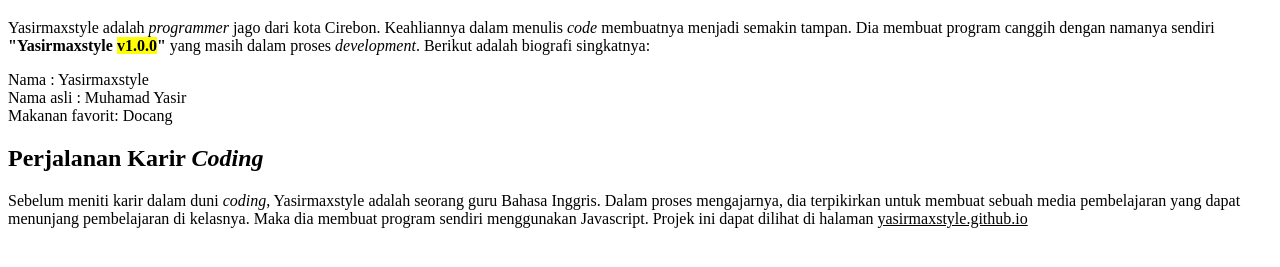
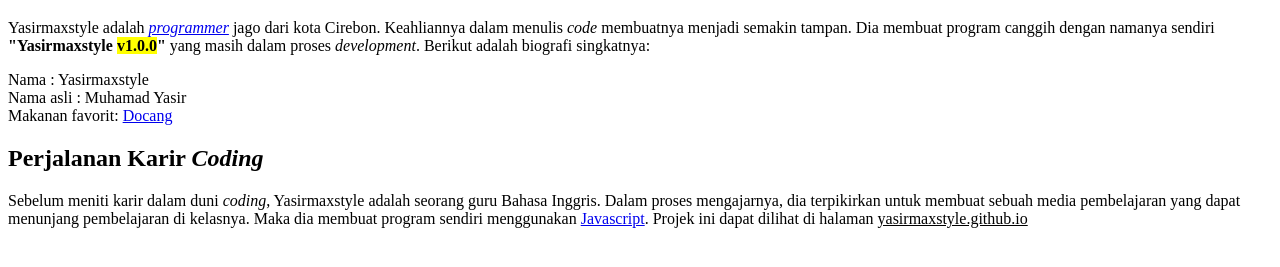
Before and after one commit to yasirmaxstyle/fgo24-css-basic, a website: page index.html in a window 1280 px wide. Shown: the part 61-328 px from the top of the page. Drawn offline with Linux system fonts and the light colour scheme.

Commit message:
docs: add hyperlink for some words that need definition

```diff
--- a/index.html
+++ b/index.html
@@ -1,5 +1,5 @@
 <!DOCTYPE html>
-<html lang="en">
+<html lang="id">
 
 <head>
     <meta name="description"
@@ -12,7 +12,8 @@
 <body>
     <h1>About Yasirmaxstyle</h1>
     <p>
-        Yasirmaxstyle adalah <i>programmer</i> jago dari kota Cirebon. Keahliannya dalam menulis <i>code</i> membuatnya
+        Yasirmaxstyle adalah <i><a href="./programmer.html" target="_blank">programmer</a></i> jago dari kota Cirebon. Keahliannya dalam
+        menulis <i>code</i> membuatnya
         menjadi
         semakin tampan. Dia membuat program canggih dengan namanya sendiri <b>"Yasirmaxstyle <mark>v1.0.0</mark>"</b>
         yang masih dalam proses <i>development</i>. Berikut adalah
@@ -21,13 +22,14 @@
     <p>
         Nama : Yasirmaxstyle<br>
         Nama asli : Muhamad Yasir<br>
-        Makanan favorit: Docang
+        Makanan favorit: <a href="./docang.html" target="_blank">Docang</a>
     </p>
     <h2>Perjalanan Karir <i>Coding</i></h2>
     <p>
         Sebelum meniti karir dalam duni <i>coding</i>, Yasirmaxstyle adalah seorang guru Bahasa Inggris. Dalam proses
         mengajarnya, dia terpikirkan untuk membuat sebuah media pembelajaran yang dapat menunjang pembelajaran di
-        kelasnya. Maka dia membuat program sendiri menggunakan Javascript. Projek ini dapat dilihat di halaman
+        kelasnya. Maka dia membuat program sendiri menggunakan <a href="./javascript.html" target="_blank">Javascript</a>. Projek ini
+        dapat dilihat di halaman
         <u>yasirmaxstyle.github.io</u>
     </p>
 </body>
```
